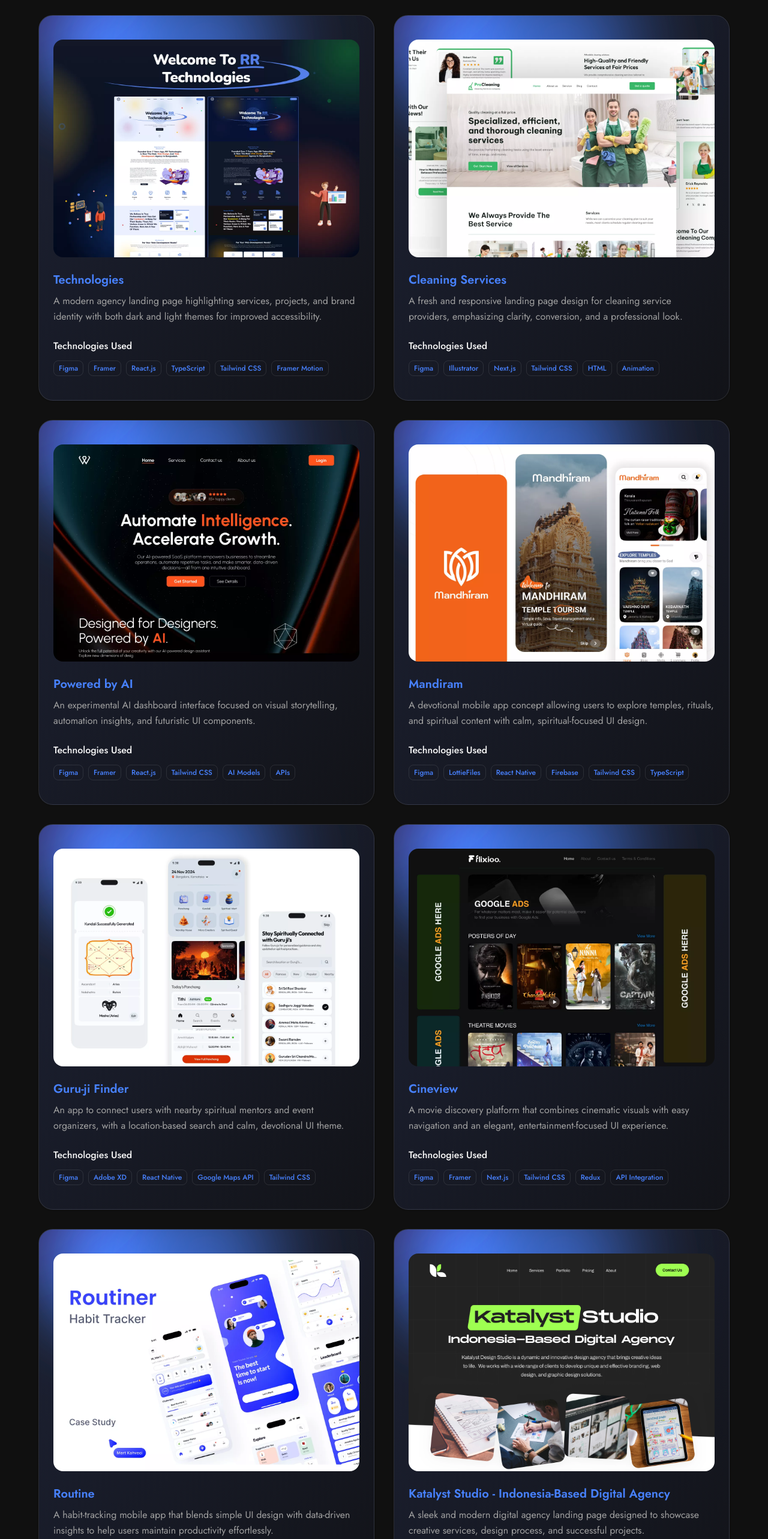
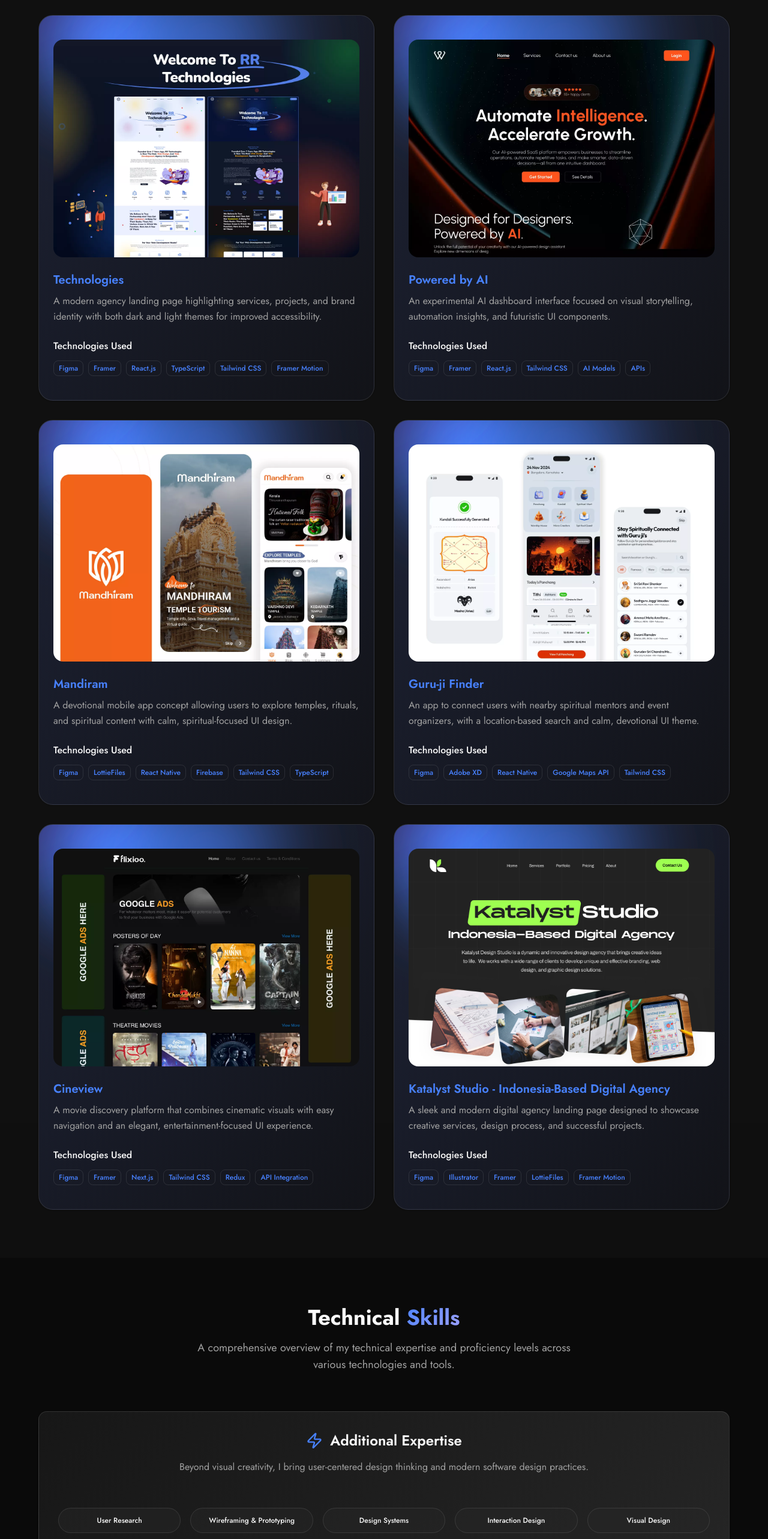
Before and after one commit to Uttamg61001/My-Portfolio, a Next.js app: page / in a window 1280 px wide. Shown: the part 4987-7553 px from the top of the page at 60% size. Built offline with nearby package versions, Linux system fonts and the light colour scheme.

Commit message:
project updates

```diff
--- a/src/components/HomePageSections/Projects.tsx
+++ b/src/components/HomePageSections/Projects.tsx
@@ -53,21 +53,21 @@
         "Framer Motion",
       ],
     },
-    {
-      title: "Cleaning Services",
-      description:
-        "A fresh and responsive landing page design for cleaning service providers, emphasizing clarity, conversion, and a professional look.",
-      image: "thumbnail-4.webp",
-      link: "https://www.figma.com/design/FPCZiEd5udisHfhnFtT6Km/Cleaning-services-website-landing-page-(Community)?node-id=2-2&t=bzWQsQTbeSEfCQPa-1",
-      technologies: [
-        "Figma",
-        "Illustrator",
-        "Next.js",
-        "Tailwind CSS",
-        "HTML",
-        "Animation",
-      ],
-    },
+    // {
+    //   title: "Cleaning Services",
+    //   description:
+    //     "A fresh and responsive landing page design for cleaning service providers, emphasizing clarity, conversion, and a professional look.",
+    //   image: "thumbnail-4.webp",
+    //   link: "https://www.figma.com/design/FPCZiEd5udisHfhnFtT6Km/Cleaning-services-website-landing-page-(Community)?node-id=2-2&t=bzWQsQTbeSEfCQPa-1",
+    //   technologies: [
+    //     "Figma",
+    //     "Illustrator",
+    //     "Next.js",
+    //     "Tailwind CSS",
+    //     "HTML",
+    //     "Animation",
+    //   ],
+    // },
     {
       title: "Powered by AI",
       description:
@@ -127,21 +127,21 @@
         "API Integration",
       ],
     },
-    {
-      title: "Routine",
-      description:
-        "A habit-tracking mobile app that blends simple UI design with data-driven insights to help users maintain productivity effortlessly.",
-      image: "thumbnail-7.webp",
-      link: "https://www.figma.com/design/pvqzFdqZzP9yji2rpGyL3N/Routiner---Habit-Tracker-App?node-id=0-1&t=PidWcLQhqeMeozLu-1",
-      technologies: [
-        "Figma",
-        "Framer",
-        "React Native",
-        "Expo",
-        "TypeScript",
-        "Chart.js",
-      ],
-    },
+    // {
+    //   title: "Routine",
+    //   description:
+    //     "A habit-tracking mobile app that blends simple UI design with data-driven insights to help users maintain productivity effortlessly.",
+    //   image: "thumbnail-7.webp",
+    //   link: "https://www.figma.com/design/pvqzFdqZzP9yji2rpGyL3N/Routiner---Habit-Tracker-App?node-id=0-1&t=PidWcLQhqeMeozLu-1",
+    //   technologies: [
+    //     "Figma",
+    //     "Framer",
+    //     "React Native",
+    //     "Expo",
+    //     "TypeScript",
+    //     "Chart.js",
+    //   ],
+    // },
     {
       title: "Katalyst Studio - Indonesia-Based Digital Agency",
       description:
```
